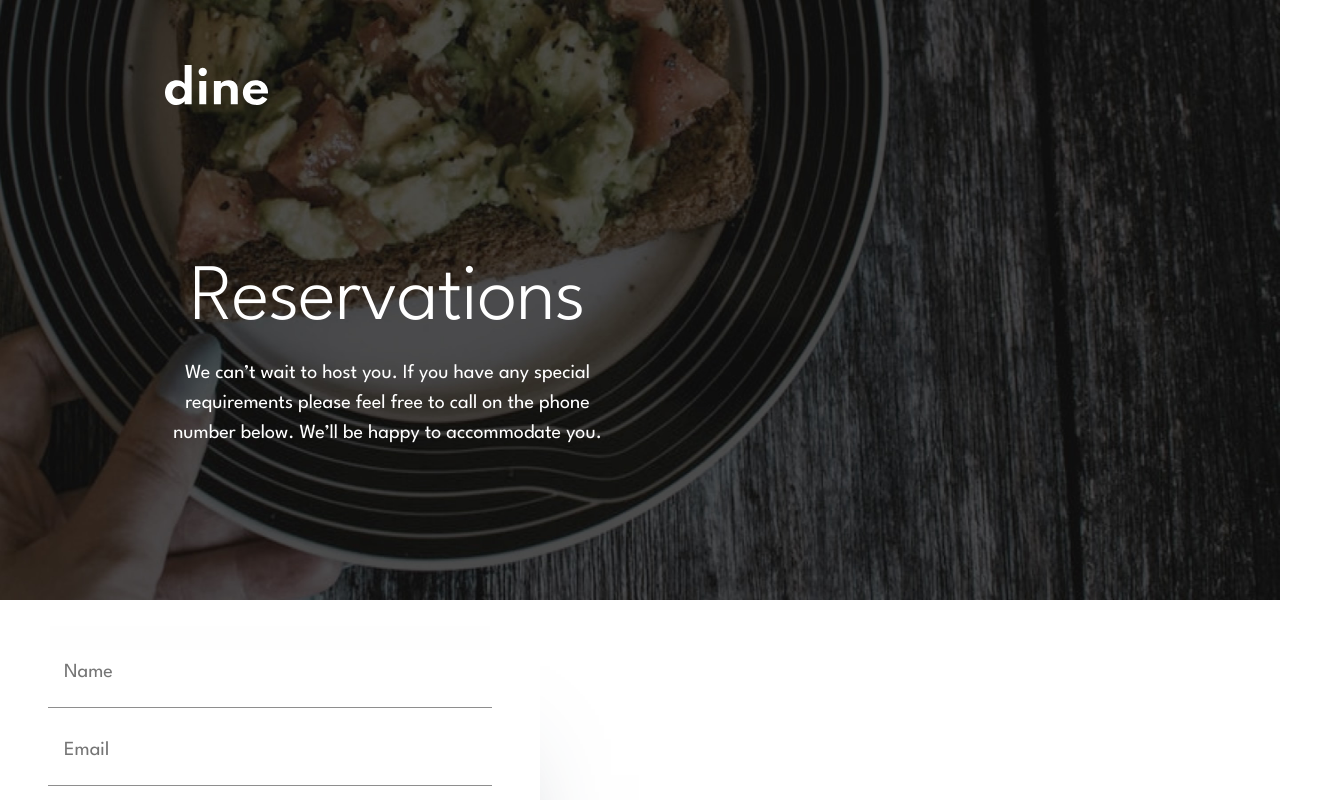
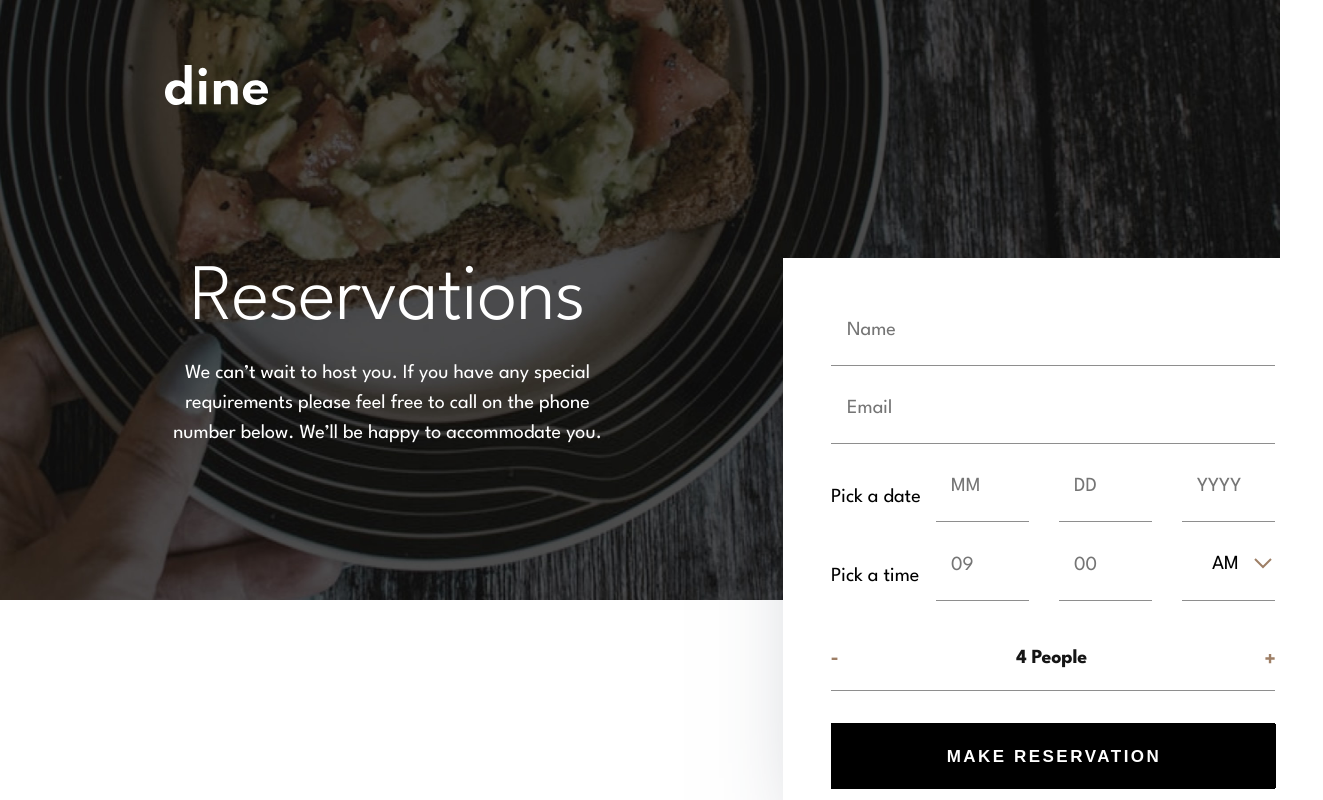
Before and after one commit to DKapteyn/restaurant-site, a Next.js app: page /orderPage in a window 1280 px wide. Shown: the top 800 px of the page, 1323 px wide, since content can reach past the window. Built offline with nearby package versions, Linux system fonts and the light colour scheme.

Commit message:
added styling to ResForm

```diff
--- a/components/OrderPage/ResForm.tsx
+++ b/components/OrderPage/ResForm.tsx
@@ -7,6 +7,23 @@ export default function ResForm() {
   const [AMPM, setAMPM] = useState("AM");
   const [checked, setChecked] = useState(s.checked1);
 
+  const initialValue = {
+    name: "",
+    email: "",
+    year: "",
+    month: "",
+    day: "",
+    hour: "",
+    minute: "",
+  };
+  const [formValues, setFormValues] = useState(initialValue);
+
+  function handleChange(e: React.ChangeEvent<HTMLInputElement>) {
+    const { name, value } = e.target;
+
+    setFormValues({ ...formValues, [name]: value });
+  }
+
   function changeToAM() {
     setAMPM("AM"), setChecked(s.checked1);
   }
@@ -14,22 +31,54 @@ export default function ResForm() {
     setAMPM("PM"), setChecked(s.checked2);
   }
 
+  function validate(e: React.FormEvent) {
+    e.preventDefault();
+    console.log({ ...formValues });
+  }
+
   return (
     <div className={s.mainContainer}>
-      <form className={s.formContainer} action="post">
-        <input className={s.inText} type="text" placeholder="Name" />
+      <form className={s.formContainer} action="post" onSubmit={validate}>
+        <input
+          className={s.inText}
+          type="text"
+          placeholder="Name"
+          onChange={handleChange}
+          name="name"
+        />
         <input
           className={`${s.inText} ${s.inTextEmail}`}
           type="text"
           placeholder="Email"
+          onChange={handleChange}
+          name="email"
         />
         <div className={s.inDateContainer}>
           <div className={s.inDateAndText}>
             <h4 className={s.DateTitle}>Pick a date</h4>
+
             <div className={s.inDates}>
-              <input className={s.inDate} type="text" placeholder="MM" />
-              <input className={s.inDate} type="text" placeholder="DD" />
-              <input className={s.inDate} type="text" placeholder="YYYY" />
+              <input
+                className={s.inDate}
+                type="text"
+                name="month"
+                placeholder="MM"
+                onChange={handleChange}
+              />
+              <input
+                className={s.inDate}
+                type="text"
+                name="day"
+                placeholder="DD"
+                onChange={handleChange}
+              />
+              <input
+                className={s.inDate}
+                type="text"
+                name="year"
+                placeholder="YYYY"
+                onChange={handleChange}
+              />
             </div>
           </div>
         </div>
@@ -37,8 +86,20 @@ export default function ResForm() {
           <div className={s.inDateAndText}>
             <h4 className={s.DateTitle}>Pick a time</h4>
             <div className={s.inDates}>
-              <input className={s.inDate} type="text" placeholder="09" />
-              <input className={s.inDate} type="text" placeholder="00" />
+              <input
+                className={s.inDate}
+                name="hour"
+                type="text"
+                placeholder="09"
+                onChange={handleChange}
+              />
+              <input
+                className={s.inDate}
+                name="minute"
+                type="text"
+                placeholder="00"
+                onChange={handleChange}
+              />
 
               <div
                 onClick={() => setDropDown(!dropDown)}
@@ -83,10 +144,10 @@ export default function ResForm() {
             alt="plus"
           />
         </div>
+        <button type="submit" className={s.button}>
+          <Button title="make reservation" propWidth="100%" />
+        </button>
       </form>
-      <div className={s.button}>
-        <Button title="make reservation" propWidth="100%" />
-      </div>
     </div>
   );
 }
--- a/styles/OrderPage/ResForm.module.scss
+++ b/styles/OrderPage/ResForm.module.scss
@@ -12,9 +12,20 @@
     left: 0px;
     margin: auto;
   }
+  @include screen.tablet {
+    left: 0;
+    right: 0;
+    margin: auto;
+    top: 370px;
+  }
   @include screen.tabletAndDesktop {
     width: 540px;
     height: 545px;
+    position: absolute;
+  }
+  @include screen.desktop {
+    left: 783px;
+    top: 258px;
   }
 }
 
@@ -63,9 +74,11 @@
 }
 
 .inDateContainer {
-  height: 79px;
-  & > :nth-child(2) {
-    margin-bottom: 32px;
+  @include screen.tabletAndDesktop {
+    height: 79px;
+    & > :nth-child(2) {
+      margin-bottom: 32px;
+    }
   }
 }
 
@@ -84,11 +97,16 @@
   border: none;
   border-bottom: 1px solid #8e8e8e;
   width: 100%;
-  height: 43px;
-  line-height: 0px;
-  padding: 0px 0px 14px 15px;
   margin-left: 15px;
+  @include screen.mobile {
+    // padding: 0px;
+  }
 
+  @include screen.tabletAndDesktop {
+    height: 43px;
+    line-height: 0px;
+    padding: 0px 0px 14px 15px;
+  }
   &:focus-within {
     outline: none;
   }
@@ -99,8 +117,7 @@
   font-size: 20px;
   line-height: 28px;
   @include screen.mobile {
-    margin-top: 32px;
-    margin-bottom: 0px;
+    margin-bottom: 8px;
   }
   /* identical to box height, or 140% */
 
@@ -115,10 +132,13 @@
   display: flex;
   align-items: center;
   justify-content: flex-start;
-  padding-top: 15px;
+  padding-left: 15px;
   cursor: pointer;
+  @include screen.tabletAndDesktop {
+    padding-top: 15px;
+  }
   & > span {
-    margin: 0px;
+    margin-bottom: 0px;
     margin-right: 15px;
   }
 
@@ -129,11 +149,20 @@
     place-items: center;
     width: 106px;
     height: 103px;
-    top: 58px;
+
     left: -20px;
     box-shadow: 0px 15px 25px rgba(56, 66, 85, 0.24623);
     background-color: white;
     cursor: pointer;
+    @include screen.mobile {
+      top: 43px;
+    }
+    @include screen.tabletAndDesktop {
+      top: 58px;
+    }
+    & > p {
+      margin: 0px;
+    }
   }
 
   @mixin checked {
@@ -143,7 +172,12 @@
       content: url("../../public/images/icons/icon-check.svg");
       position: absolute;
       left: -25px;
-      top: -7px;
+      @include screen.mobile {
+        top: -2px;
+      }
+      @include screen.tabletAndDesktop {
+        top: -7px;
+      }
     }
   }
   .checked1 {
@@ -192,5 +226,11 @@
 }
 
 .button {
-  margin: 32px;
+  outline: none;
+  border: none;
+  padding: 0px;
+  width: 100%;
+  margin: 32px auto;
+  outline: 2px solid black;
+  outline-offset: -2px;
 }
--- a/styles/OrderPage/ResHeroPic.module.scss
+++ b/styles/OrderPage/ResHeroPic.module.scss
@@ -12,6 +12,12 @@
   overflow: hidden;
   @include screen.mobile {
     margin-bottom: 534px;
+  }
+  @include screen.tablet {
+    margin-bottom: 439px;
+  }
+  @include screen.desktop {
+    margin-bottom: 319px;
   }
 }
 
```
